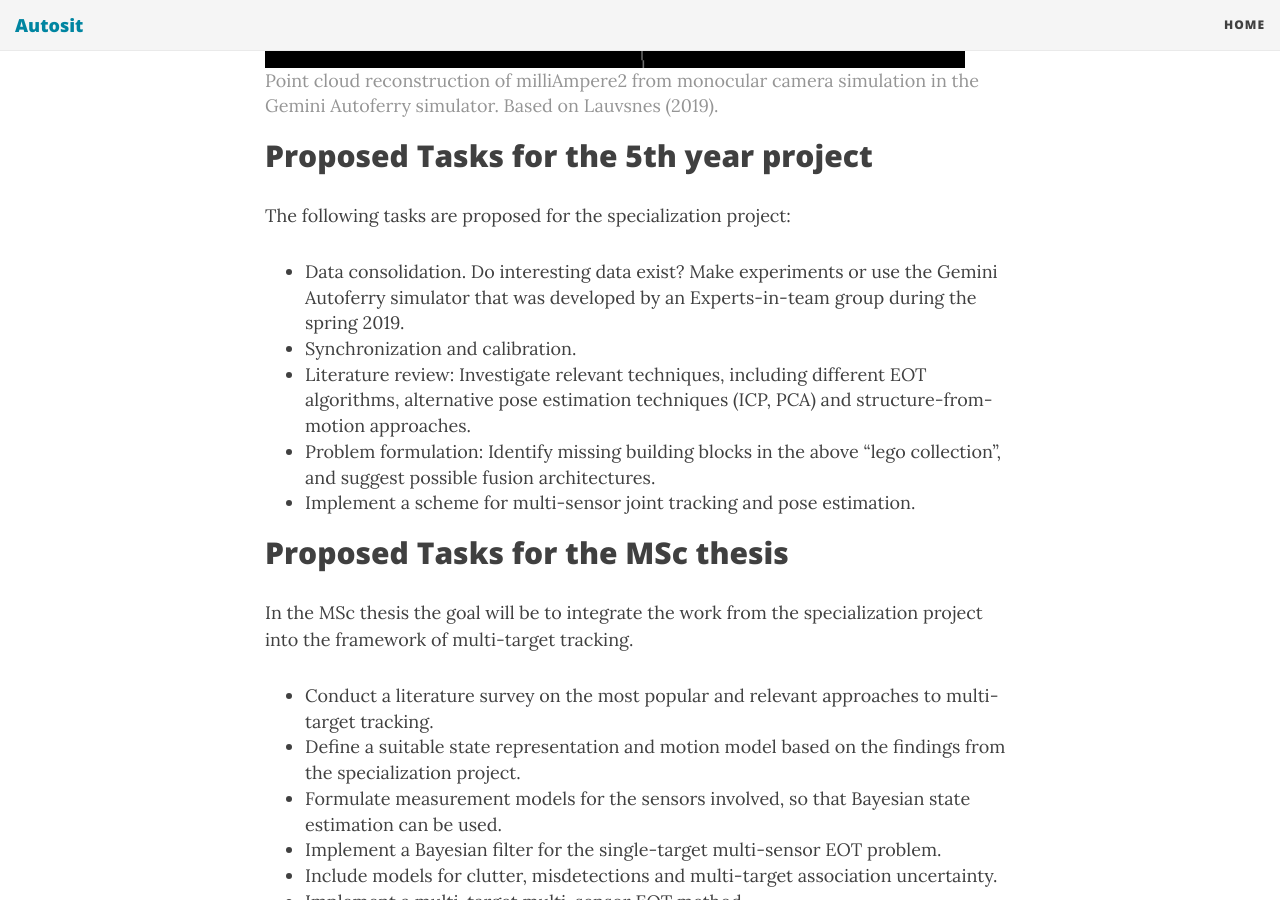
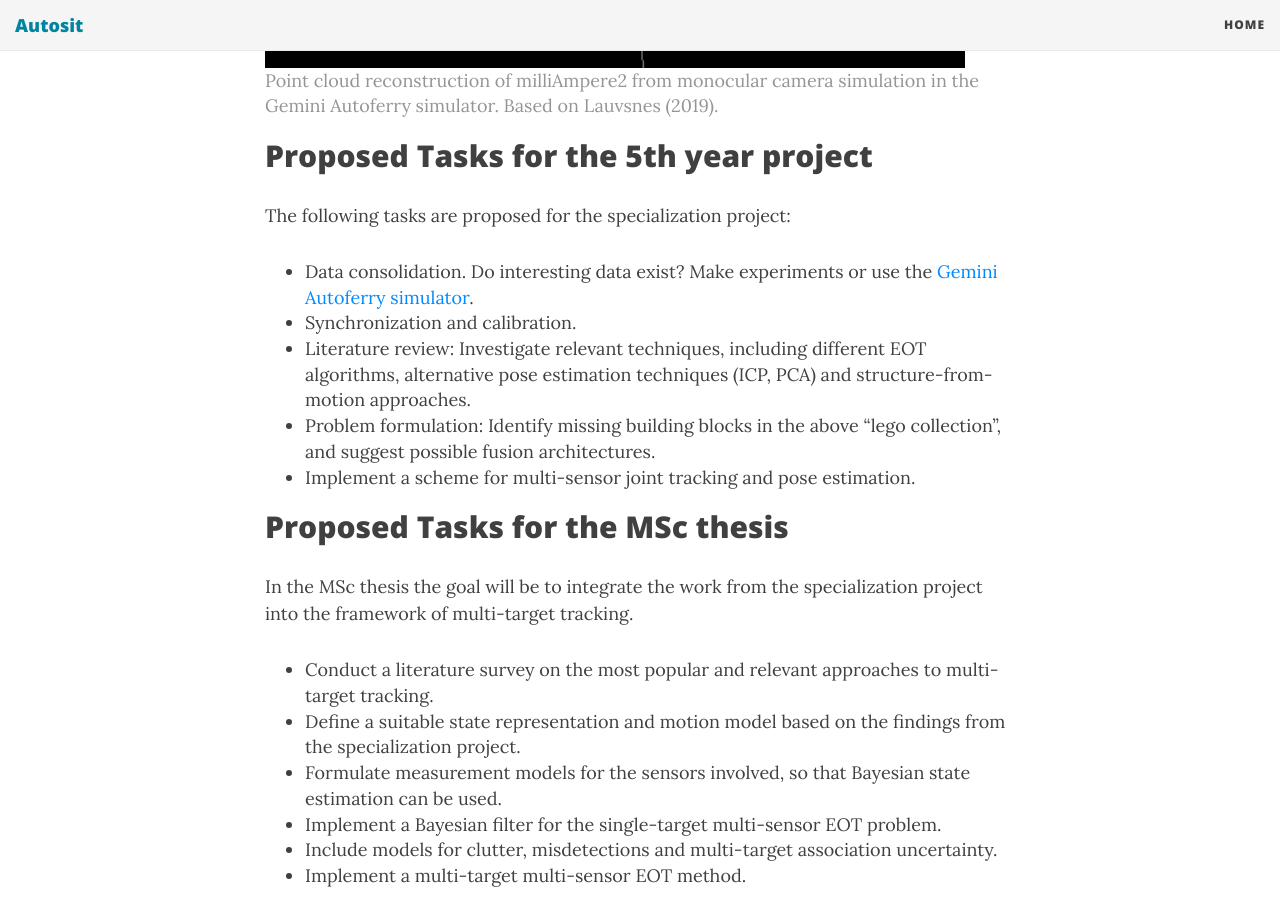
Before and after one commit to autosit/autosit.github.io, a Jekyll site: the page built from _posts/2020-04-08-multisensor-eot.md, in a window 1280 px wide and 900 px high, scrolled down 2585 px. Built offline with Jekyll 4.4.1, drawn with Linux system fonts in a browser that asks for light colours; nearby versions of some CDN libraries.

Commit message:
further revisions ms eot

```diff
--- a/_posts/2020-04-08-multisensor-eot.md
+++ b/_posts/2020-04-08-multisensor-eot.md
@@ -40,7 +40,7 @@ The goal of this combined specialization and MSc project is to develop an EOT al
 
 The following tasks are proposed for the specialization project:
 
-* Data consolidation. Do interesting data exist? Make experiments or use the Gemini Autoferry simulator that was developed by an Experts-in-team group during the spring 2019.
+* Data consolidation. Do interesting data exist? Make experiments or use the [Gemini Autoferry simulator].
 * Synchronization and calibration.
 * Literature review: Investigate relevant techniques, including different EOT algorithms, alternative pose estimation techniques (ICP, PCA) and structure-from-motion approaches.
 * Problem formulation: Identify missing building blocks in the above “lego collection”, and suggest possible fusion architectures.
```
Also changed, not shown: other parts of _posts/2020-04-08-multisensor-eot.md (+1 -0 lines).
